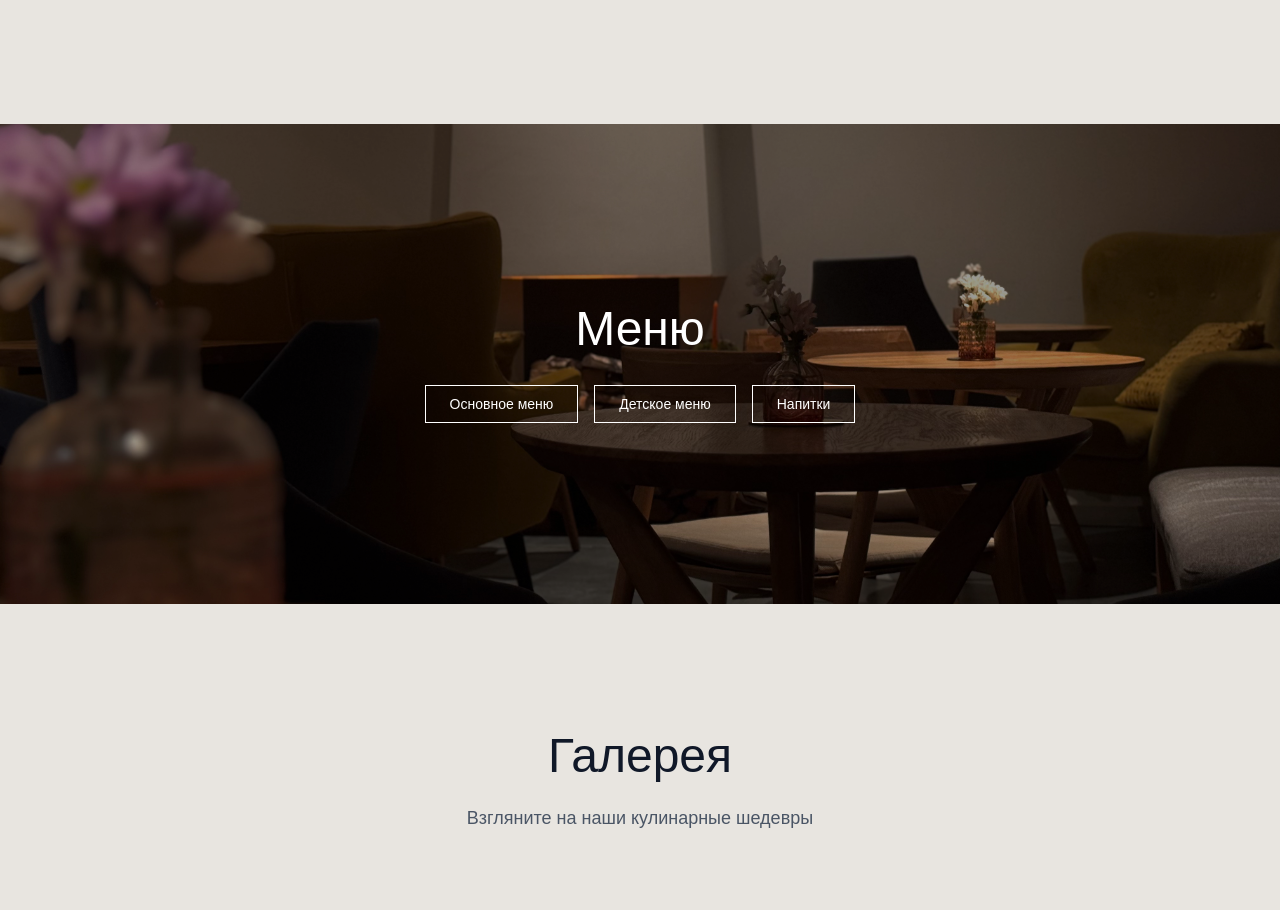
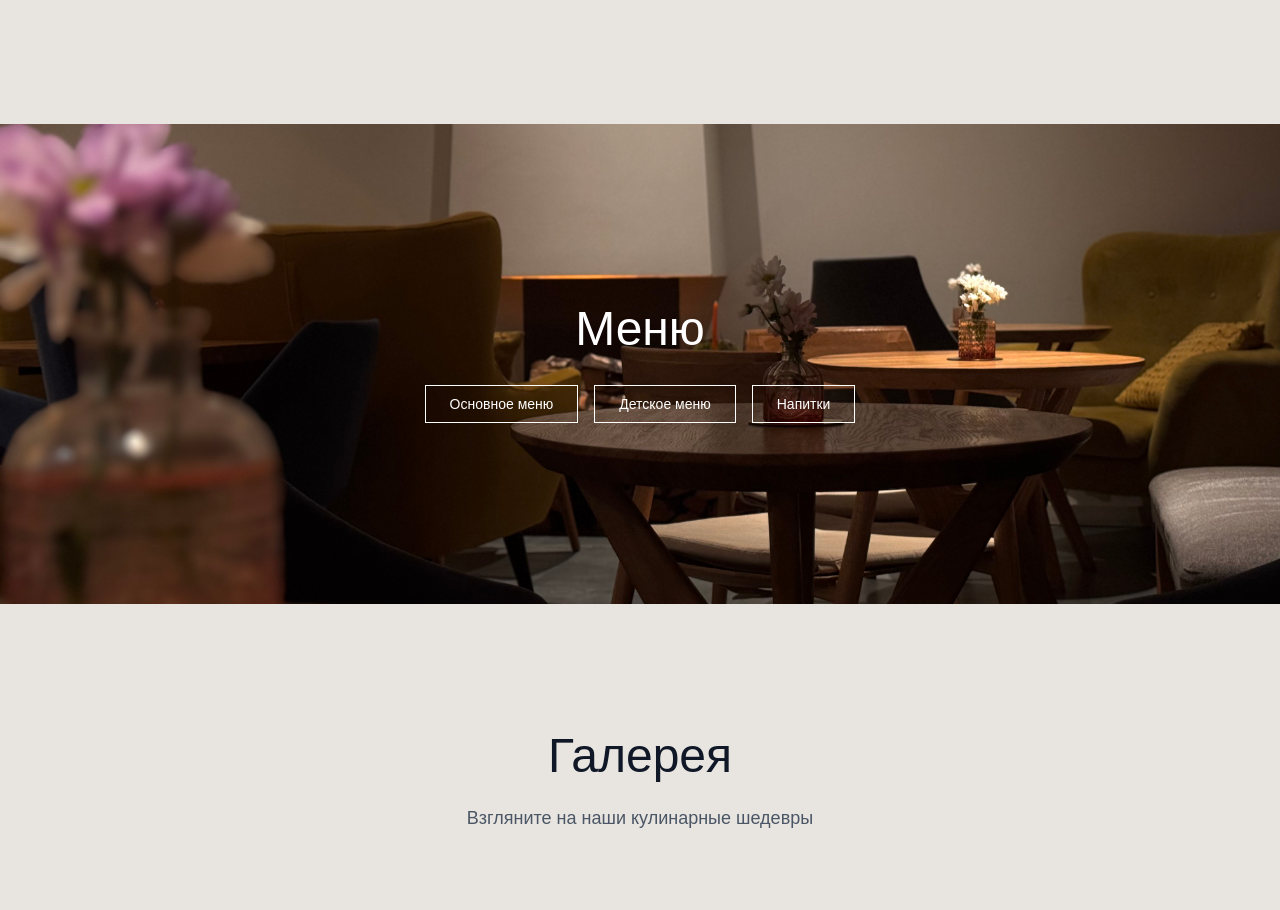
Before and after one commit to Kultura-web/finalnextkultura, a Next.js app: page /restaurant in a window 1280 px wide. Shown: the part 1760-2670 px from the top of the page. Built offline with nearby package versions, Linux system fonts and the light colour scheme.

Commit message:
backgroundImage to <Image />

```diff
--- a/components/components/restaurant/RestaurantMenu.tsx
+++ b/components/components/restaurant/RestaurantMenu.tsx
@@ -1,6 +1,7 @@
 "use client";
 
 import { useEffect, useRef, useState } from "react";
+import Image from "next/image";
 
 export default function RestaurantMenu() {
   const [isVisible, setIsVisible] = useState(false);
@@ -38,14 +39,24 @@ export default function RestaurantMenu() {
     <section
       id="menu"
       ref={sectionRef}
-      className="relative flex flex-col items-center justify-center bg-fixed bg-cover bg-center text-center py-20 md:py-28"
+      className="relative flex flex-col items-center justify-center text-center py-20 md:py-28"
       style={{
-        backgroundImage: "url('/Resto/IMG_20251119_175624_816.jpg')", // replace with your background
         minHeight: "60vh",
       }}
     >
       {/* Dark overlay for contrast */}
       <div className="absolute inset-0 bg-black/40" />
+
+      {/* Next.js Image component as the background */}
+      <div className="absolute inset-0 z-0">
+        <Image
+          src="/Resto/IMG_20251119_175624_816.jpg"
+          alt="Restaurant Menu"
+          layout="fill"
+          objectFit="cover"
+          quality={100}
+        />
+      </div>
 
       <div className="relative z-10 w-full px-4">
         <div className="max-w-5xl mx-auto">
```
